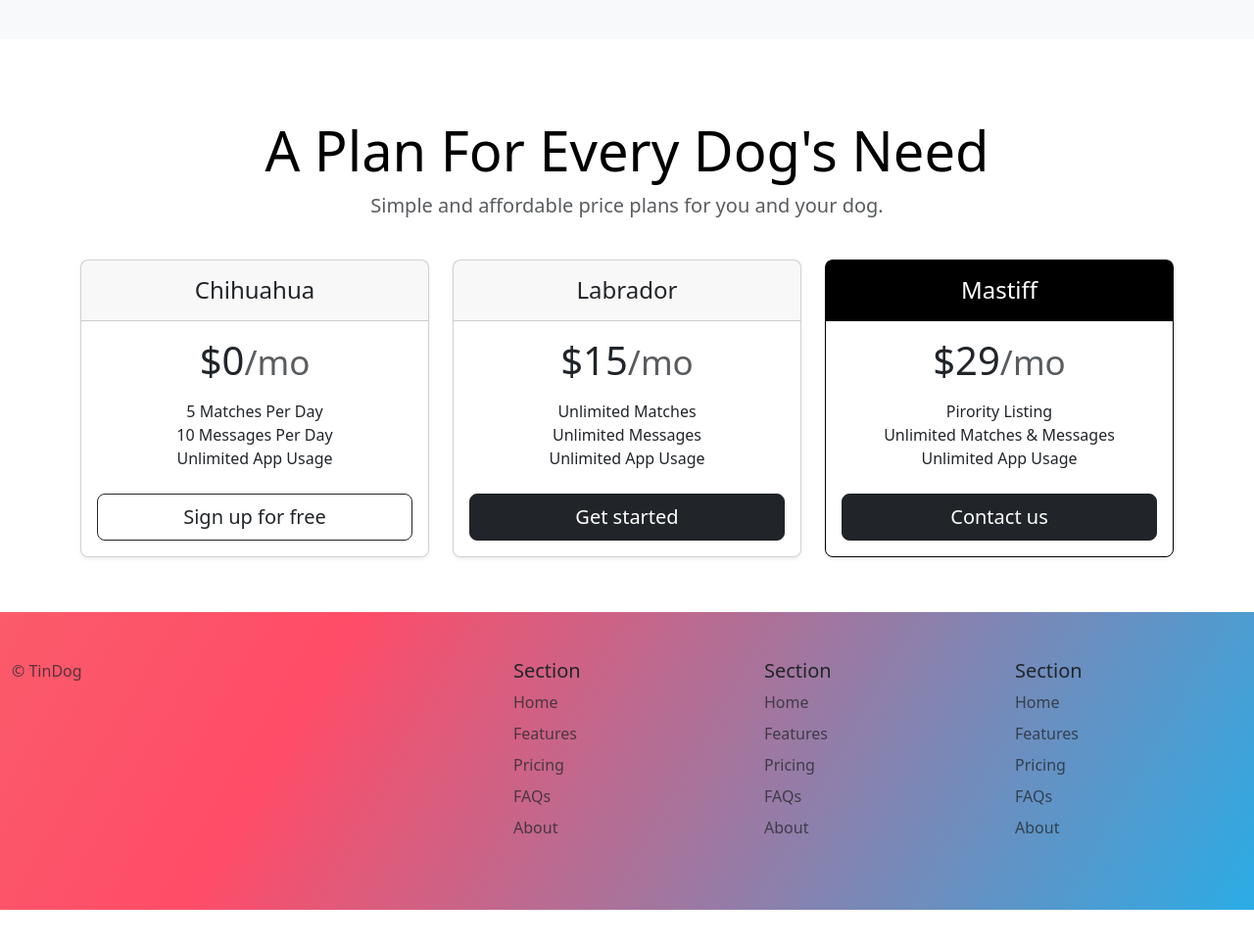
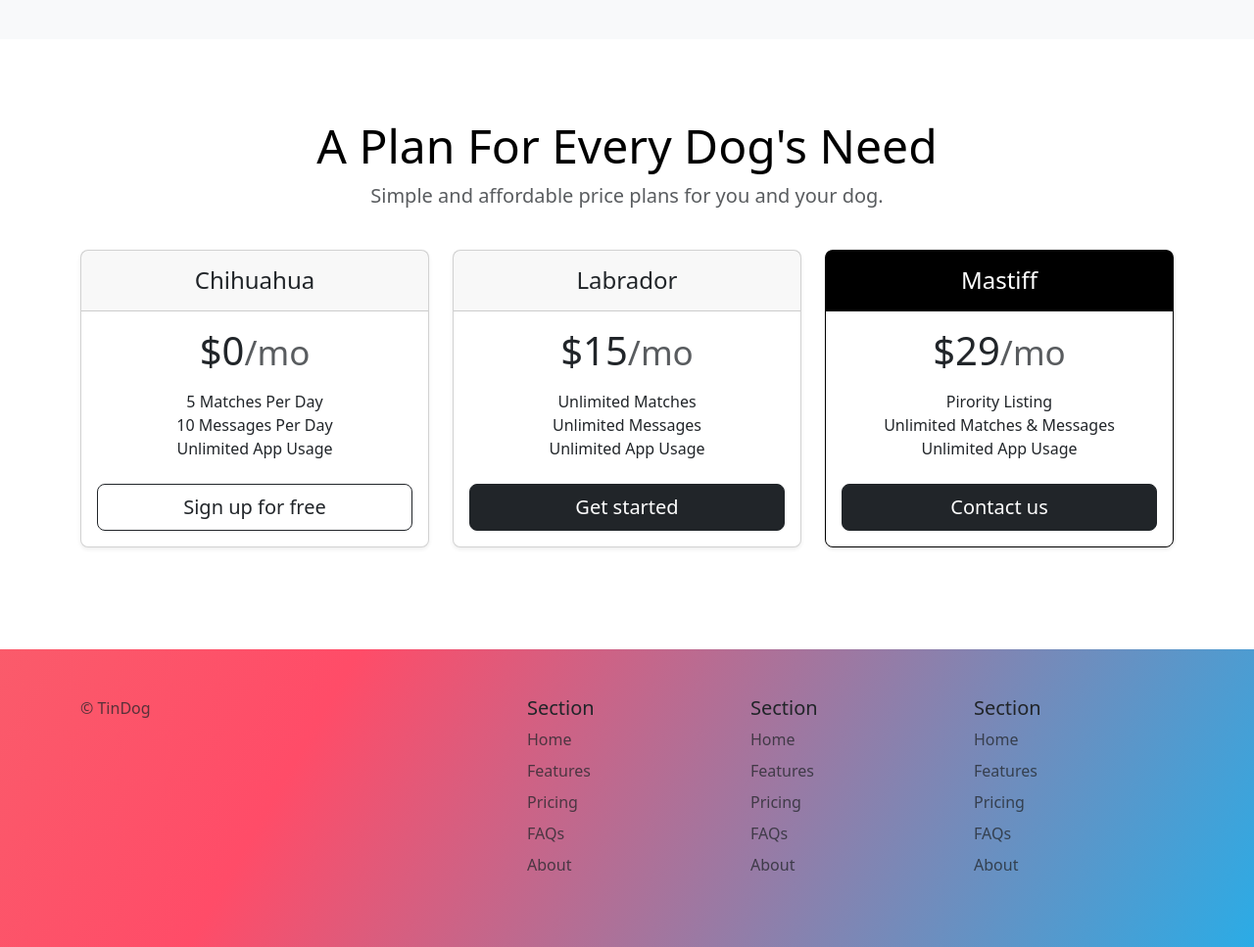
Before and after one commit to Balaji-B-GIT/11.3-TinDog-Project, a plain HTML site: page index.html in a window 1280 px wide. Shown: the part 1260-2227 px from the top of the page at 98% size. Before the commit the page ends 2189 px from the top, so only its background shows below. Drawn offline with nearby package versions, Linux system fonts and the light colour scheme.

Commit message:
Final commit

```diff
--- a/index.html
+++ b/index.html
@@ -115,7 +115,7 @@
     <div class="container py-3">
       <header>
         <div class="pricing-header p-3 pb-md-4 mx-auto text-center">
-          <h2 class="display-4 fw-normal text-body-emphasis">A Plan For Every Dog's Need</h2>
+          <h2 class="display-5 fw-normal text-body-emphasis">A Plan For Every Dog's Need</h2>
           <p class="fs-5 text-body-secondary">Simple and affordable price plans for you and your dog.</p>
         </div>
       </header>
@@ -173,9 +173,9 @@
         </div>
   </section>
   <!-- Footer -->
-  <section id="footer">
-    <div class="container-fluid gradient-background">
-      <footer class="row row-cols-1 row-cols-sm-2 row-cols-md-5 py-5">
+  <section id="footer" class="gradient-background">
+    <div class="container">
+      <footer class="row row-cols-1 row-cols-sm-2 row-cols-md-5 py-5 mt-5">
         <div class="col mb-3">
           <p class="text-body-secondary">© TinDog</p>
         </div>
```
